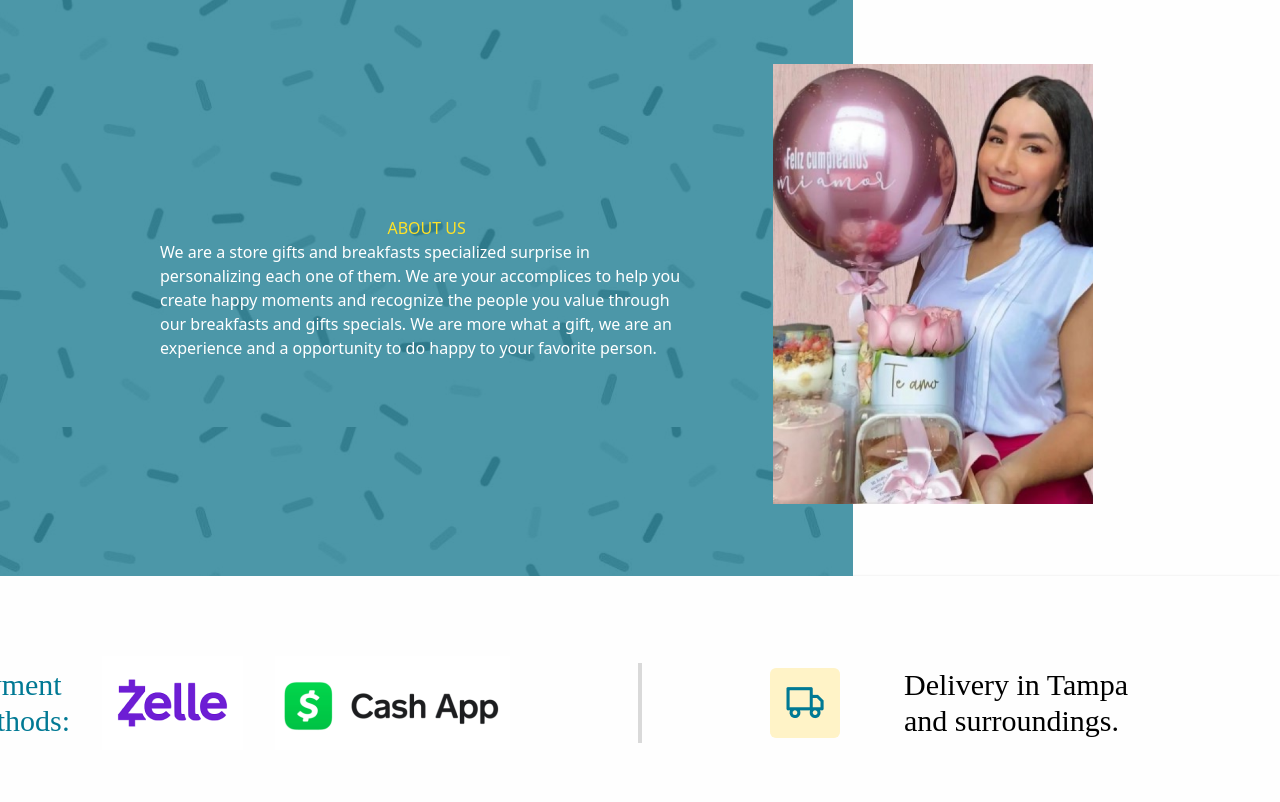
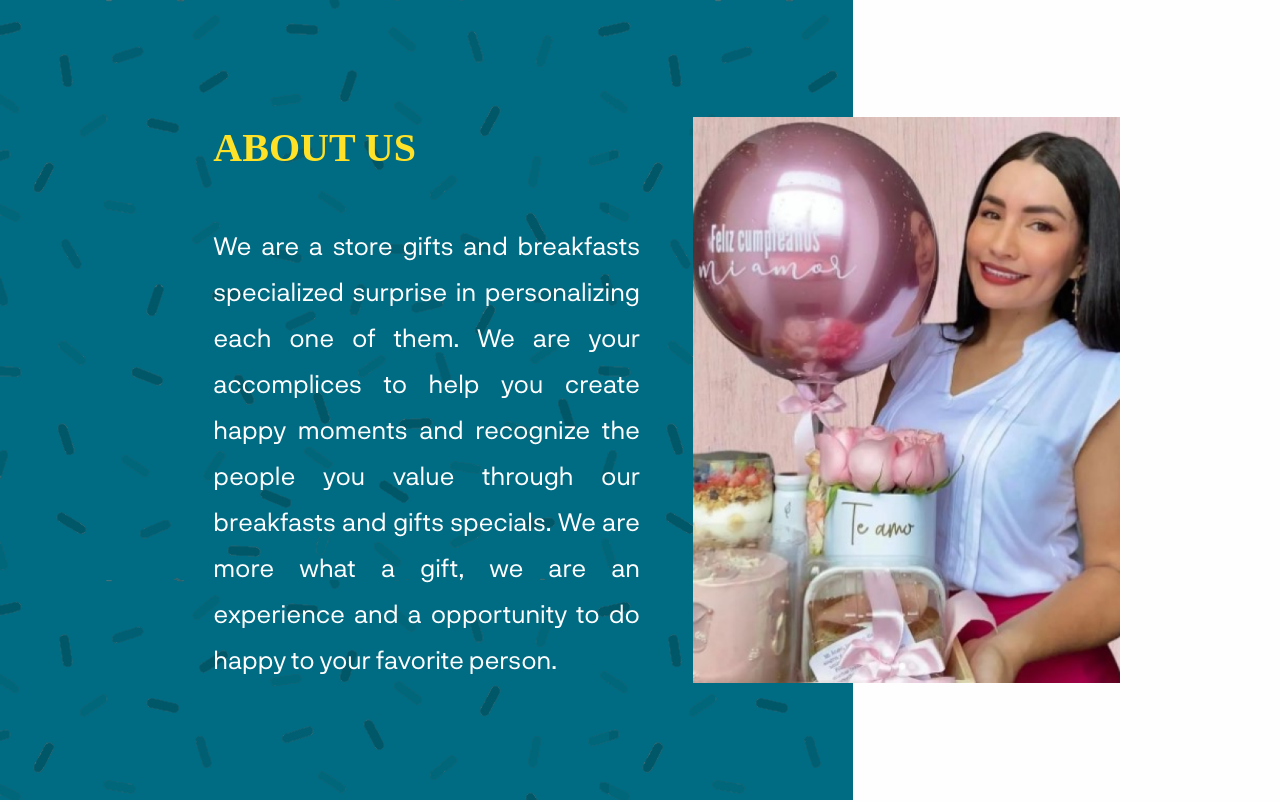
Before and after one commit to mateol9/MiCanastaExpress, a React (Vite) app: page / in a window 1280 px wide. Shown: the top 802 px of the page. Built offline with nearby package versions, Linux system fonts and the light colour scheme.

Commit message:
fix desktop Us section

```diff
--- a/src/components/Subscribe/Subscribe.jsx
+++ b/src/components/Subscribe/Subscribe.jsx
@@ -1,4 +1,4 @@
-import bg from '../../assets/bgus.png';
+import bg from '../../assets/bgsub.jpg';
 import { BsFacebook, BsWhatsapp, BsInstagram } from 'react-icons/bs';
 
 const Subscribe = () => {
--- a/src/components/Us/Us.jsx
+++ b/src/components/Us/Us.jsx
@@ -1,15 +1,18 @@
+import girl from '../../assets/girl.png';
 import bg from '../../assets/bgus.png';
-import girl from '../../assets/girl.png';
 
 const Us = () => {
 	return (
-		<div className=' bg-[#FEFEFE] flex'>
+		<div className='h-screen flex'>
 			<div
 				style={{ backgroundImage: `url(${bg})` }}
-				className='bg-[#006C84] h-40 text-white w-2/3 flex justify-center items-center flex-col px-40 py-72 '
+				className='bg-[#006C84] w-2/3 flex justify-center items-center'
 			>
-				<h3 className='text-[#FFE227]'>ABOUT US</h3>
-				<p>
+				<div className='w-1/2'>
+					<h2 className='text-[#FFE227] w-full fontStylePlayfair text-[40px] font-bold mb-11'>
+						ABOUT US
+					</h2>
+					<p className='text-[25px] text-white leading-[46px] text-justify fontStyleNeurial'>
 						We are a store gifts and breakfasts specialized surprise in
 						personalizing each one of them. We are your accomplices to help you
 						create happy moments and recognize the people you value through our
@@ -17,10 +20,10 @@ const Us = () => {
 						experience and a opportunity to do happy to your favorite person.
 					</p>
 				</div>
-			<div className='flex-1'>
-				<div className='relative top-16 right-20'>
-					<img src={girl} alt='birthday girl' className='h-[440px] w-[320px]' />
 			</div>
+
+			<div className='bg-[#FEFEFE] flex justify-center items-center w-1/3'>
+				<img src={girl} alt='birthday girl' className='mr-80 ' />
 			</div>
 		</div>
 	);
```
Also changed, not shown: src/assets/bgsub.jpg (added), src/assets/bgus.png. Lines whose indentation alone changed are shown as unchanged.
